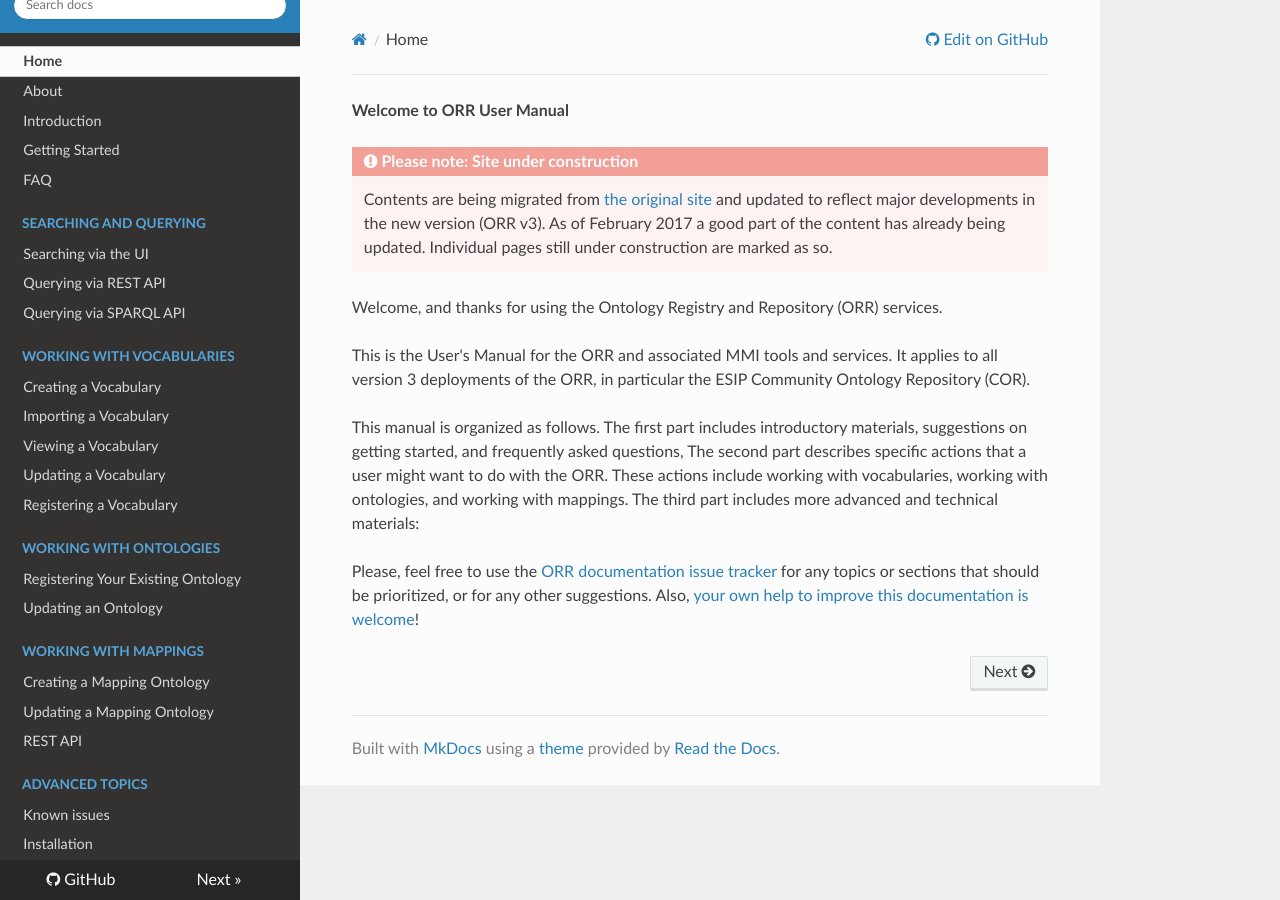
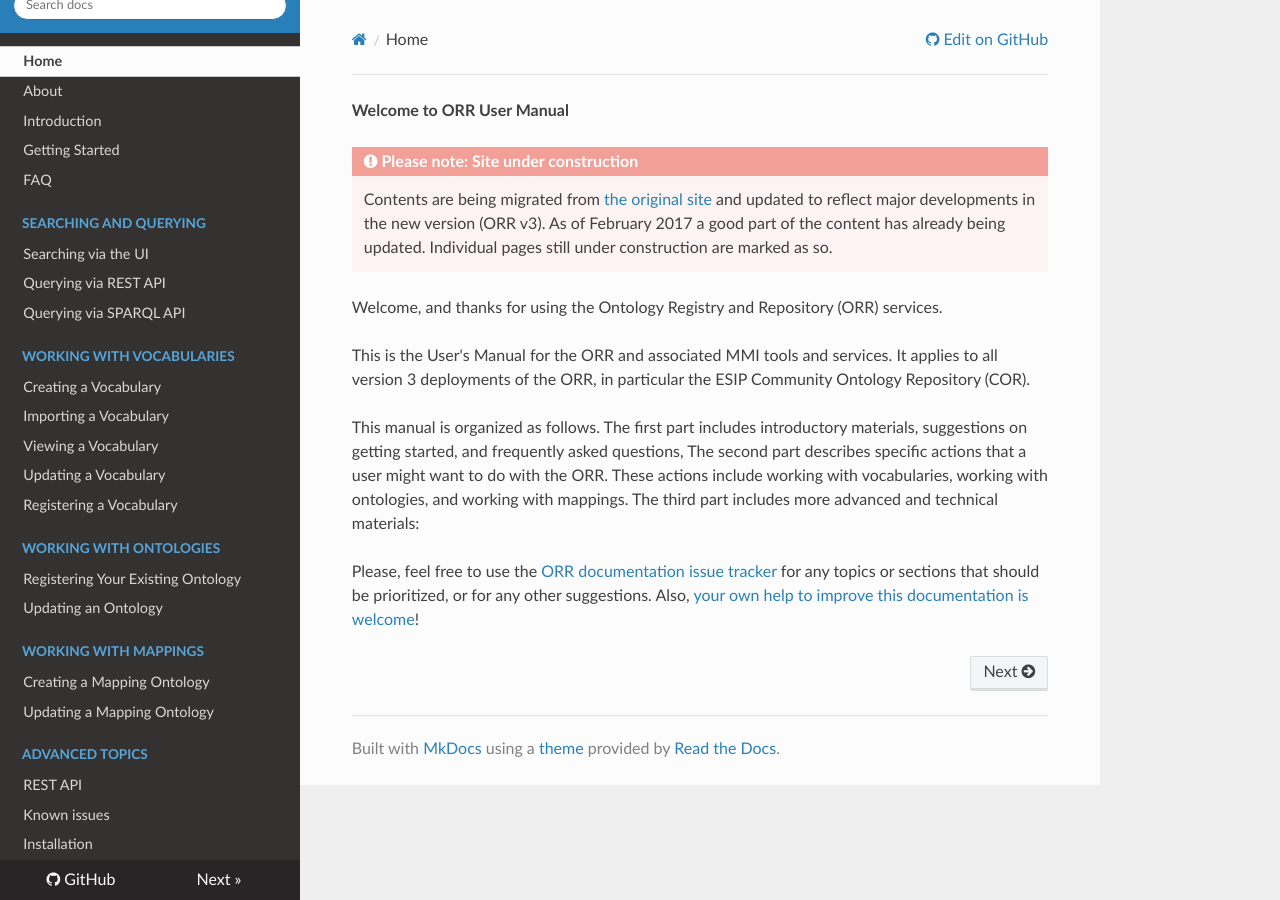
Before and after one commit to mmisw/mmiorr-docs, an MkDocs documentation site: the page built from docs/index.md, in a window 1280 px wide. Built offline with MkDocs 1.6.1, drawn with Linux system fonts in a browser that asks for light colours; nearby versions of some CDN libraries; old or Windows-style settings are respelled for this version of MkDocs; part of the change alters nothing that is shown.

```diff
--- a/mkdocs.yml
+++ b/mkdocs.yml
@@ -29,7 +29,7 @@ pages:
 - Working with Mappings:
   - Creating a Mapping Ontology: mapping/new.md
   - Updating a Mapping Ontology: mapping/newversion.md
-- REST API: api/index.md
 - Advanced Topics:
+  - REST API: api/index.md
   - Known issues: issues.md
   - Installation: install/index.md
```
